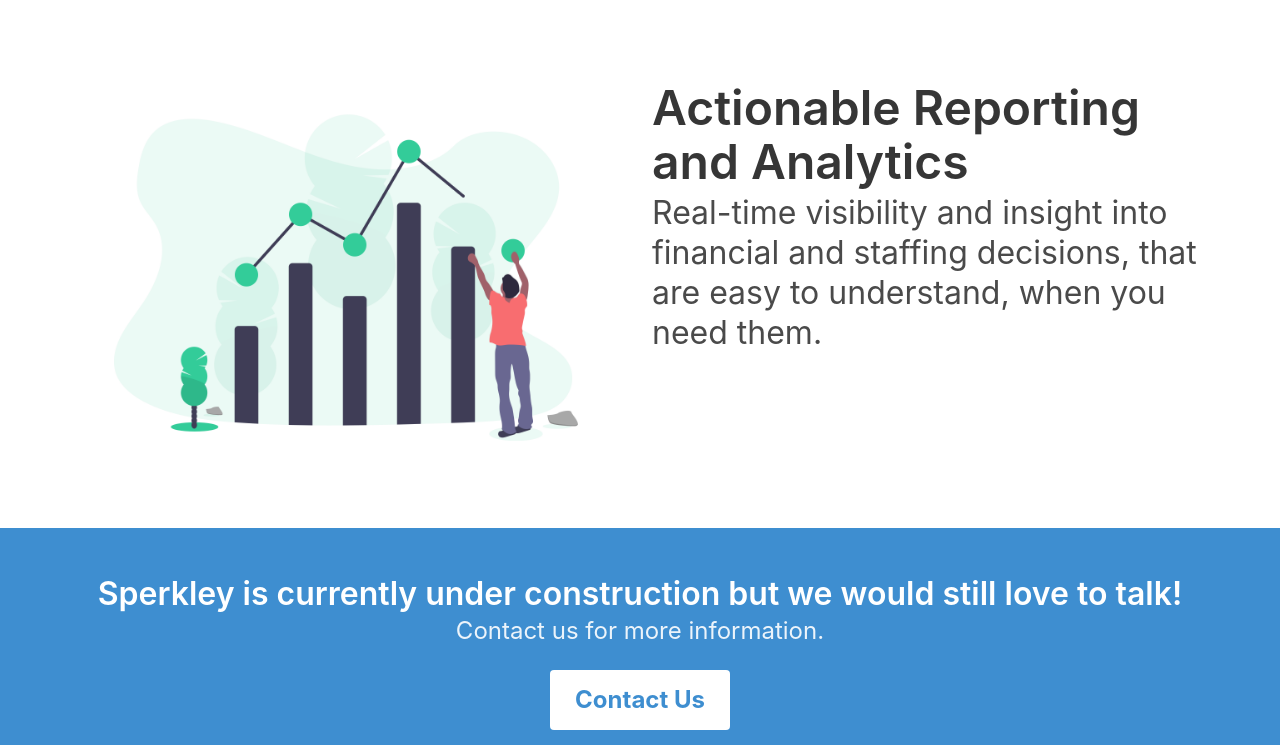
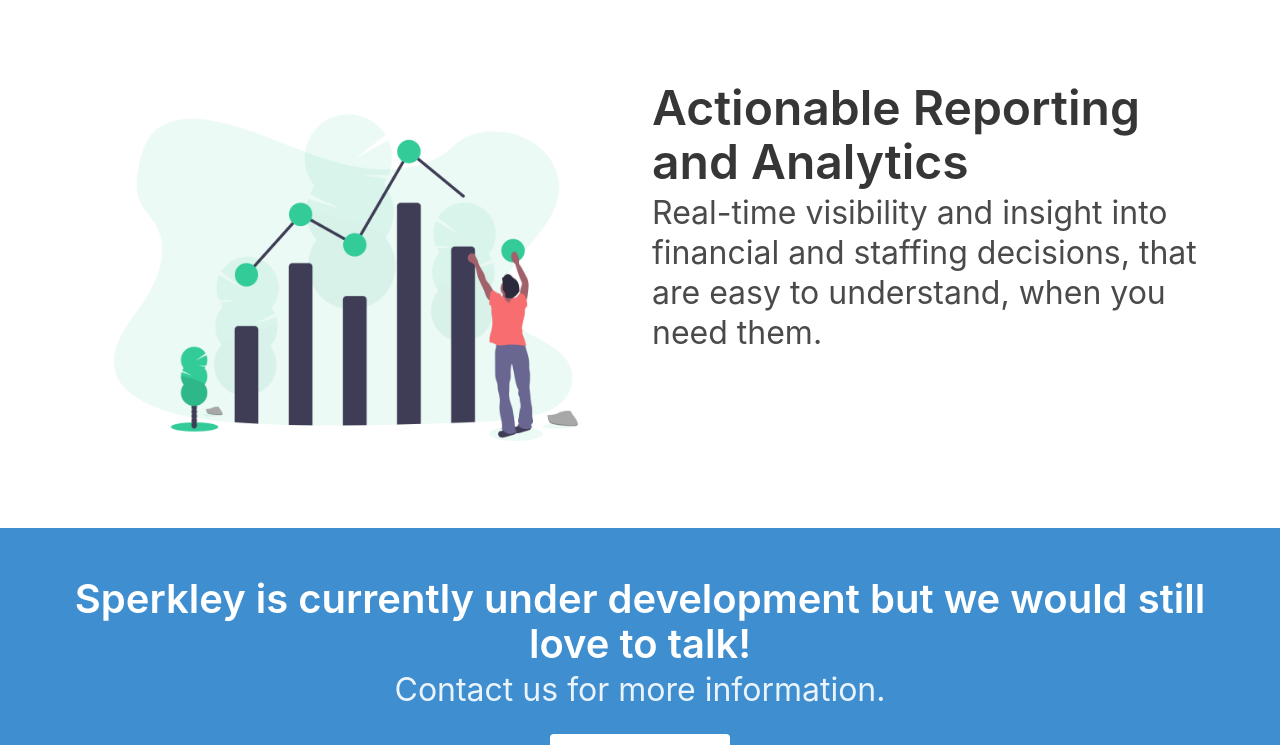
Before and after one commit to malachibow/Sperkley_landing_page, a plain HTML site: page s-landing-page/home_page.html in a window 1280 px wide. Shown: the part 2055-2800 px from the top of the page. Drawn offline with nearby package versions, Linux system fonts and the light colour scheme.

Commit message:
Add files via upload

```diff
--- a/s-landing-page/home_page.html
+++ b/s-landing-page/home_page.html
@@ -18,7 +18,7 @@
                 <img src="idea.png" alt="main image">
               </div>
               <div class="column">
-                <p class="title is-1 m-b-30 m-t-30">Your <span class="has-text-primary">Intelligent</span> Healthcare Staffing Solution
+                <p class="title is-1 m-b-30 m-t-30">Sperkley makes <span class="has-text-primary">healthcare better</span> </span> through <span class="has-text-primary">better teams</span>
                 </p>
                 <p class="subtitle is-4 has-text-dark m-b-20">Built to improve management and communication for your team while empowering your organization through actionable insights.</p>
                 <div class="buttons">
@@ -82,8 +82,8 @@
     <section class="section hero is-halfheight is-info main">
       <div class="container">
     <center>
-          <p class="title is-3 m-t-40">Sperkley is currently under construction but we would still love to talk!</p>
-          <p class="subtitle is-4">Contact us for more information.</p>
+          <p class="title is-2 m-t-40">Sperkley is currently under development but we would still love to talk!</p>
+          <p class="subtitle is-3">Contact us for more information.</p>
             <a href="mailto:team@sperkley.com" class="button is-white is-large has-text-weight-bold has-text-info">Contact Us</a>
     </center>
       </div>
```
